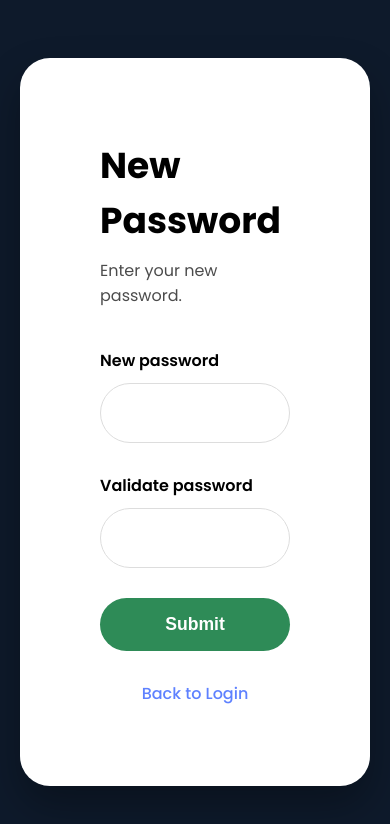
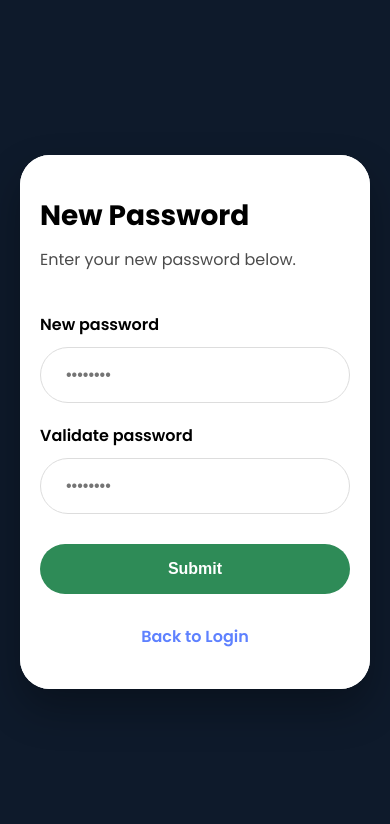
Before and after one commit to ToanTN5962/Bluemoon-Apartment-Management-System-_-CNPM-20251-_-Group-7, a React (Vite) app in the folder BluemoonApartmentManagementSystem/client/: page /forgot-password/reset in a window 390 px wide. Shown: the top 824 px of the page. Built offline with nearby package versions, Linux system fonts and the light colour scheme; grey boxes are pictures that could not be loaded.

Commit message:
update forgot password interface to adapt every  screen size

```diff
--- a/BluemoonApartmentManagementSystem/client/src/pages/ForgotPasswordEmail.jsx
+++ b/BluemoonApartmentManagementSystem/client/src/pages/ForgotPasswordEmail.jsx
@@ -1,59 +1,59 @@
 import { Link, useNavigate } from 'react-router-dom';
-import resetPass from '../assets/images/resetPass-bg.jpg'; // Dùng chung hình
+import resetPass from '../assets/images/resetPass-bg.jpg';
+import { useState, useEffect } from 'react';
+
 
 function ForgotPasswordEmail() {
   const navigate = useNavigate();
+  const [windowWidth, setWindowWidth] = useState(window.innerWidth);
+
+  useEffect(() => {
+    const handleResize = () => setWindowWidth(window.innerWidth);
+    window.addEventListener('resize', handleResize);
+    return () => window.removeEventListener('resize', handleResize);
+  }, []);
+
+  const isMobile = windowWidth <= 768;
 
   const handleSubmit = (e) => {
     e.preventDefault();
-    // TODO: Gọi API gửi code về email
     navigate('/forgot-password/verify');
   };
 
   return (
-    <div style={{
-      background: '#0e1a2b',
-      minHeight: '100vh',
-      display: 'flex',
-      alignItems: 'center',
-      justifyContent: 'center',
-      padding: '20px'
-    }}>
-      <div className="auth-grid" style={{
-        display: 'grid',
-        gridTemplateColumns: '1fr 1fr',
-        maxWidth: '1200px',
-        borderRadius: '30px',
-        overflow: 'hidden',
-        boxShadow: '0 20px 40px rgba(0,0,0,0.3)'
-      }}>
+    <div style={containerStyle}>
+      <div style={{ ...gridStyle, flexDirection: isMobile ? 'column' : 'row' }}>
         {/* Form bên trái */}
-        <div style={{ padding: '80px', background: 'white', color: '#000', display: 'flex', flexDirection: 'column', justifyContent: 'center' }}>
-          <h2 style={{ fontSize: '36px', marginBottom: '10px' }}>Reset Password</h2>
+        <div style={{ ...formSideStyle, padding: isMobile ? '40px 20px' : '80px' }}>
+          <h2 style={{ fontSize: isMobile ? '28px' : '36px', marginBottom: '10px' }}>Reset Password</h2>
           <p style={{ marginBottom: '40px', opacity: 0.7 }}>Enter your email to receive verification code.</p>
-          <form onSubmit={handleSubmit} style={{ display: 'flex', flexDirection: 'column', gap: '30px' }}>
+
+          <form onSubmit={handleSubmit} style={{ display: 'flex', flexDirection: 'column', gap: '25px' }}>
             <div>
               <label style={{ display: 'block', marginBottom: '10px', fontWeight: '600' }}>User email:</label>
-              <input type="email" placeholder="" required className="input-field" style={{ padding: '20px', borderRadius: '30px' }} />
+              <input type="email" required placeholder="example@mail.com" style={inputStyle} />
             </div>
-            <button type="submit" className="btn-primary" style={{ background: '#4a9eff', padding: '16px' }}>
-              Submit
-            </button>
-            <p style={{ textAlign: 'center' }}>
-              <Link to="/login">Back to Login</Link>
+            <button type="submit" style={{ ...btnStyle, background: '#4a9eff' }}>Submit</button>
+            <p style={{ textAlign: 'center', marginTop: '10px' }}>
+              <Link to="/login" style={linkStyle}>Back to Login</Link>
             </p>
           </form>
         </div>
 
-        {/* Hình bên phải */}
-        <div style={{
-          backgroundImage: `url(${resetPass})`,
-          backgroundSize: 'cover',
-          backgroundPosition: 'center'
-        }}></div>
+        {/* Hình bên phải (Ẩn trên mobile) */}
+        {!isMobile && <div style={{ ...imageSideStyle, backgroundImage: `url(${resetPass})` }}></div>}
       </div>
     </div>
   );
 }
 
+const containerStyle = { background: '#0e1a2b', minHeight: '100vh', display: 'flex', alignItems: 'center', justifyContent: 'center', padding: '20px' };
+const gridStyle = { display: 'flex', width: '100%', maxWidth: '1200px', borderRadius: '30px', overflow: 'hidden', boxShadow: '0 20px 40px rgba(0,0,0,0.3)', background: 'white' };
+const formSideStyle = { flex: 1, background: 'white', color: '#000', display: 'flex', flexDirection: 'column', justifyContent: 'center' };
+const imageSideStyle = { flex: 1, backgroundSize: 'cover', backgroundPosition: 'center', minHeight: '500px' };
+const inputStyle = { width: '100%', padding: '18px 25px', borderRadius: '30px', border: '1px solid #ddd', outline: 'none', fontSize: '16px', boxSizing: 'border-box' };
+const btnStyle = { padding: '16px', borderRadius: '30px', border: 'none', color: 'white', fontWeight: 'bold', cursor: 'pointer', fontSize: '16px' };
+const labelStyle = { display: 'block', marginBottom: '10px', fontWeight: '600' };
+const linkStyle = { color: '#5e81ff', textDecoration: 'none', fontWeight: '600' };
+
 export default ForgotPasswordEmail;
--- a/BluemoonApartmentManagementSystem/client/src/pages/ForgotPasswordReset.jsx
+++ b/BluemoonApartmentManagementSystem/client/src/pages/ForgotPasswordReset.jsx
@@ -1,62 +1,113 @@
-import {Link, useNavigate } from 'react-router-dom';
+import { useState, useEffect } from 'react';
+import { Link, useNavigate } from 'react-router-dom';
 import resetPass from '../assets/images/resetPass-bg.jpg';
 
 function ForgotPasswordReset() {
   const navigate = useNavigate();
+  const [windowWidth, setWindowWidth] = useState(window.innerWidth);
+
+  // 1. State lưu giá trị
+  const [password, setPassword] = useState('');
+  const [confirmPassword, setConfirmPassword] = useState('');
+
+  // 2. State lưu thông báo lỗi
+  const [error, setError] = useState('');
+
+  useEffect(() => {
+    const handleResize = () => setWindowWidth(window.innerWidth);
+    window.addEventListener('resize', handleResize);
+    return () => window.removeEventListener('resize', handleResize);
+  }, []);
+
+  const isMobile = windowWidth <= 768;
 
   const handleSubmit = (e) => {
     e.preventDefault();
-    // TODO: Gọi API update password
+
+    // Kiểm tra khớp mật khẩu
+    if (password !== confirmPassword) {
+      setError('Mật khẩu xác nhận không khớp!'); // Hiển thị lỗi
+      return;
+    }
+
+    // Kiểm tra độ dài tối thiểu (Ví dụ: ít nhất 6 ký tự)
+    if (password.length < 6) {
+      setError('Mật khẩu phải có ít nhất 6 ký tự!');
+      return;
+    }
+
+    setError(''); // Xóa lỗi nếu mọi thứ ổn
     alert('Password changed successfully!');
     navigate('/login');
   };
 
   return (
-    <div style={{
-      background: '#0e1a2b',
-      minHeight: '100vh',
-      display: 'flex',
-      alignItems: 'center',
-      justifyContent: 'center',
-      padding: '20px'
-    }}>
-      <div className="auth-grid" style={{
-        display: 'grid',
-        gridTemplateColumns: '1fr 1fr',
-        maxWidth: '1200px',
-        borderRadius: '30px',
-        overflow: 'hidden',
-        boxShadow: '0 20px 40px rgba(0,0,0,0.3)'
-      }}>
-        <div style={{ padding: '80px', background: 'white', color: '#000', display: 'flex', flexDirection: 'column', justifyContent: 'center' }}>
-          <h2 style={{ fontSize: '36px', marginBottom: '10px' }}>New Password</h2>
-          <p style={{ marginBottom: '40px', opacity: 0.7 }}>Enter your new password.</p>
-          <form onSubmit={handleSubmit} style={{ display: 'flex', flexDirection: 'column', gap: '30px' }}>
+    <div style={containerStyle}>
+      <div style={{ ...gridStyle, flexDirection: isMobile ? 'column' : 'row' }}>
+        <div style={{ ...formSideStyle, padding: isMobile ? '40px 20px' : '80px' }}>
+          <h2 style={{ fontSize: isMobile ? '28px' : '36px', marginBottom: '10px' }}>New Password</h2>
+          <p style={{ marginBottom: '40px', opacity: 0.7 }}>Enter your new password below.</p>
+
+          <form onSubmit={handleSubmit} style={{ display: 'flex', flexDirection: 'column', gap: '20px' }}>
             <div>
-              <label style={{ display: 'block', marginBottom: '10px', fontWeight: '600' }}>New password</label>
-              <input type="password" required className="input-field" style={{ padding: '20px', borderRadius: '30px' }} />
+              <label style={labelStyle}>New password</label>
+              <input
+                type="password"
+                required
+                style={inputStyle}
+                placeholder="••••••••"
+                value={password}
+                onChange={(e) => {
+                    setPassword(e.target.value);
+                    if (error) setError(''); // Xóa lỗi khi người dùng gõ lại
+                }}
+              />
             </div>
+
             <div>
-              <label style={{ display: 'block', marginBottom: '10px', fontWeight: '600' }}>Validate password</label>
-              <input type="password" required className="input-field" style={{ padding: '20px', borderRadius: '30px' }} />
+              <label style={labelStyle}>Validate password</label>
+              <input
+                type="password"
+                required
+                style={inputStyle}
+                placeholder="••••••••"
+                value={confirmPassword}
+                onChange={(e) => {
+                    setConfirmPassword(e.target.value);
+                    if (error) setError(''); // Xóa lỗi khi người dùng gõ lại
+                }}
+              />
             </div>
-            <button type="submit" className="btn-primary" style={{ background: '#2e8b57', padding: '16px' }}>
+
+            {/* Hiển thị dòng thông báo lỗi */}
+            {error && (
+              <p style={{ color: '#ff4d4d', fontSize: '14px', margin: '-10px 0 0 10px', fontWeight: '500' }}>
+                ⚠️ {error}
+              </p>
+            )}
+
+            <button type="submit" style={{ ...btnStyle, background: '#2e8b57', marginTop: '10px' }}>
               Submit
             </button>
-            <p style={{ textAlign: 'center' }}>
-              <Link to="/login">Back to Login</Link>
+
+            <p style={{ textAlign: 'center', marginTop: '10px' }}>
+              <Link to="/login" style={linkStyle}>Back to Login</Link>
             </p>
           </form>
         </div>
-
-        <div style={{
-          backgroundImage: `url(${resetPass})`,
-          backgroundSize: 'cover',
-          backgroundPosition: 'center'
-        }}></div>
+        {!isMobile && <div style={{ ...imageSideStyle, backgroundImage: `url(${resetPass})` }}></div>}
       </div>
     </div>
   );
 }
 
+const containerStyle = { background: '#0e1a2b', minHeight: '100vh', display: 'flex', alignItems: 'center', justifyContent: 'center', padding: '20px' };
+const gridStyle = { display: 'flex', width: '100%', maxWidth: '1200px', borderRadius: '30px', overflow: 'hidden', boxShadow: '0 20px 40px rgba(0,0,0,0.3)', background: 'white' };
+const formSideStyle = { flex: 1, background: 'white', color: '#000', display: 'flex', flexDirection: 'column', justifyContent: 'center' };
+const imageSideStyle = { flex: 1, backgroundSize: 'cover', backgroundPosition: 'center', minHeight: '500px' };
+const inputStyle = { width: '100%', padding: '18px 25px', borderRadius: '30px', border: '1px solid #ddd', outline: 'none', fontSize: '16px', boxSizing: 'border-box' };
+const btnStyle = { padding: '16px', borderRadius: '30px', border: 'none', color: 'white', fontWeight: 'bold', cursor: 'pointer', fontSize: '16px' };
+const labelStyle = { display: 'block', marginBottom: '10px', fontWeight: '600' };
+const linkStyle = { color: '#5e81ff', textDecoration: 'none', fontWeight: '600' };
+
 export default ForgotPasswordReset;
--- a/BluemoonApartmentManagementSystem/client/src/pages/ForgotPasswordVerify.jsx
+++ b/BluemoonApartmentManagementSystem/client/src/pages/ForgotPasswordVerify.jsx
@@ -1,54 +1,52 @@
 import {Link, useNavigate } from 'react-router-dom';
 import resetPass from '../assets/images/resetPass-bg.jpg';
+import { useState, useEffect } from 'react';
 
 function ForgotPasswordVerify() {
   const navigate = useNavigate();
+  const [windowWidth, setWindowWidth] = useState(window.innerWidth);
+
+  useEffect(() => {
+    const handleResize = () => setWindowWidth(window.innerWidth);
+    window.addEventListener('resize', handleResize);
+    return () => window.removeEventListener('resize', handleResize);
+  }, []);
+
+  const isMobile = windowWidth <= 768;
 
   const handleSubmit = (e) => {
     e.preventDefault();
-    // TODO: Validate code với backend
     navigate('/forgot-password/reset');
   };
 
   return (
-    <div style={{
-      background: '#0e1a2b',
-      minHeight: '100vh',
-      display: 'flex',
-      alignItems: 'center',
-      justifyContent: 'center',
-      padding: '20px'
-    }}>
-      <div className="auth-grid" style={{
-        display: 'grid',
-        gridTemplateColumns: '1fr 1fr',
-        maxWidth: '1200px',
-        borderRadius: '30px',
-        overflow: 'hidden',
-        boxShadow: '0 20px 40px rgba(0,0,0,0.3)'
-      }}>
-        <div style={{ padding: '80px', background: 'white', color: '#000', display: 'flex', flexDirection: 'column', justifyContent: 'center' }}>
-          <h2 style={{ fontSize: '36px', marginBottom: '10px' }}>Verify Code</h2>
-          <p style={{ marginBottom: '40px', opacity: 0.7 }}>Nhập đầy số xác thực:</p>
-          <form onSubmit={handleSubmit} style={{ display: 'flex', flexDirection: 'column', gap: '30px' }}>
-            <input type="text" placeholder="" required className="input-field" style={{ padding: '20px', borderRadius: '30px' }} />
-            <button type="submit" className="btn-primary" style={{ background: '#2e8b57', padding: '16px' }}> {/* Xanh lá như hình */}
-              Submit
-            </button>
-            <p style={{ textAlign: 'center' }}>
-              <Link to="/login">Back to Login</Link>
+    <div style={containerStyle}>
+      <div style={{ ...gridStyle, flexDirection: isMobile ? 'column' : 'row' }}>
+        <div style={{ ...formSideStyle, padding: isMobile ? '40px 20px' : '80px' }}>
+          <h2 style={{ fontSize: isMobile ? '28px' : '36px', marginBottom: '10px' }}>Verify Code</h2>
+          <p style={{ marginBottom: '40px', opacity: 0.7 }}>Nhập mã số xác thực đã được gửi:</p>
+
+          <form onSubmit={handleSubmit} style={{ display: 'flex', flexDirection: 'column', gap: '25px' }}>
+            <input type="text" placeholder="Code (e.g. 123456)" required style={inputStyle} />
+            <button type="submit" style={{ ...btnStyle, background: '#2e8b57' }}>Verify</button>
+            <p style={{ textAlign: 'center', marginTop: '10px' }}>
+              <Link to="/login" style={linkStyle}>Back to Login</Link>
             </p>
           </form>
         </div>
-
-        <div style={{
-          backgroundImage: `url(${resetPass})`,
-          backgroundSize: 'cover',
-          backgroundPosition: 'center'
-        }}></div>
+        {!isMobile && <div style={{ ...imageSideStyle, backgroundImage: `url(${resetPass})` }}></div>}
       </div>
     </div>
   );
 }
 
+const containerStyle = { background: '#0e1a2b', minHeight: '100vh', display: 'flex', alignItems: 'center', justifyContent: 'center', padding: '20px' };
+const gridStyle = { display: 'flex', width: '100%', maxWidth: '1200px', borderRadius: '30px', overflow: 'hidden', boxShadow: '0 20px 40px rgba(0,0,0,0.3)', background: 'white' };
+const formSideStyle = { flex: 1, background: 'white', color: '#000', display: 'flex', flexDirection: 'column', justifyContent: 'center' };
+const imageSideStyle = { flex: 1, backgroundSize: 'cover', backgroundPosition: 'center', minHeight: '500px' };
+const inputStyle = { width: '100%', padding: '18px 25px', borderRadius: '30px', border: '1px solid #ddd', outline: 'none', fontSize: '16px', boxSizing: 'border-box' };
+const btnStyle = { padding: '16px', borderRadius: '30px', border: 'none', color: 'white', fontWeight: 'bold', cursor: 'pointer', fontSize: '16px' };
+const labelStyle = { display: 'block', marginBottom: '10px', fontWeight: '600' };
+const linkStyle = { color: '#5e81ff', textDecoration: 'none', fontWeight: '600' };
+
 export default ForgotPasswordVerify;
```
